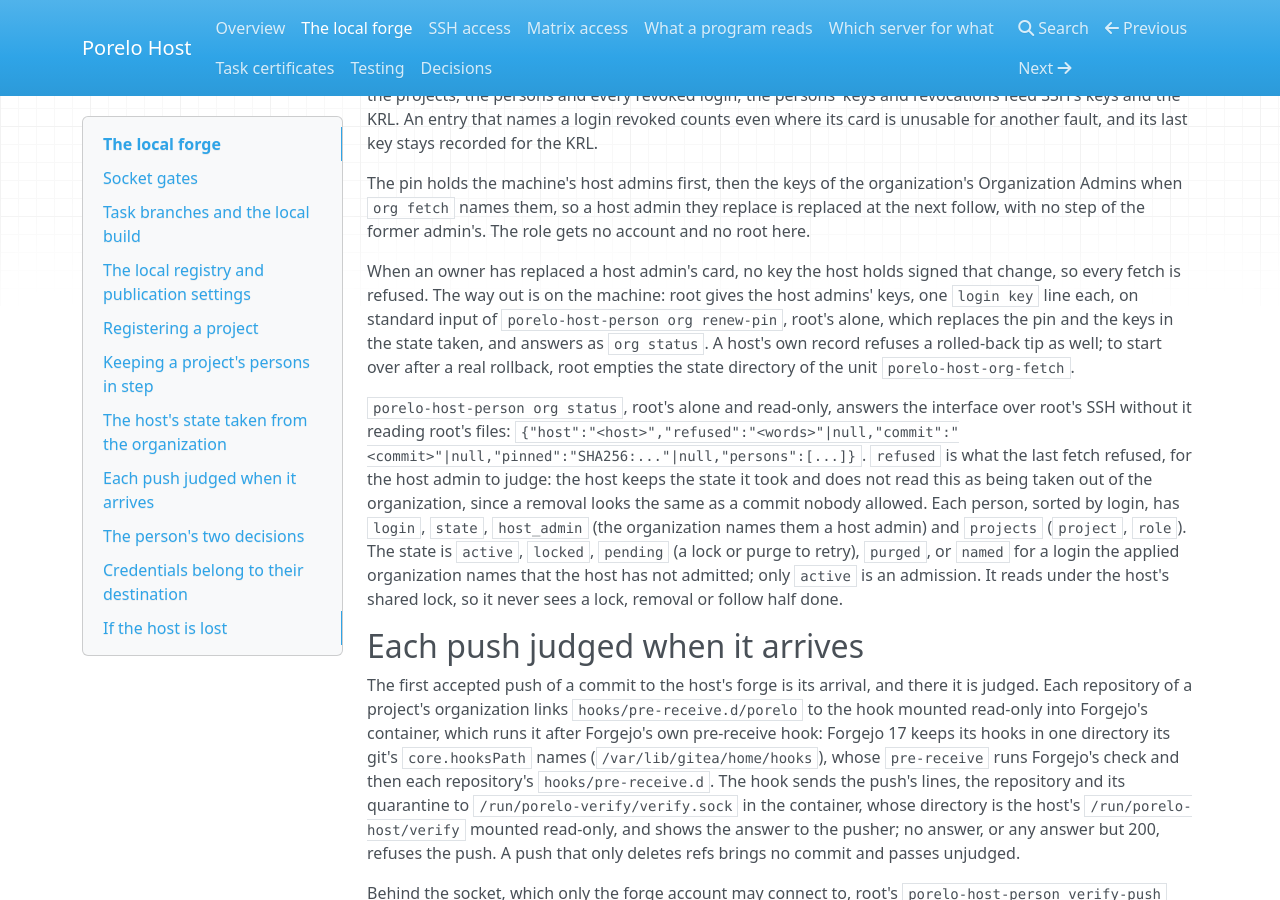
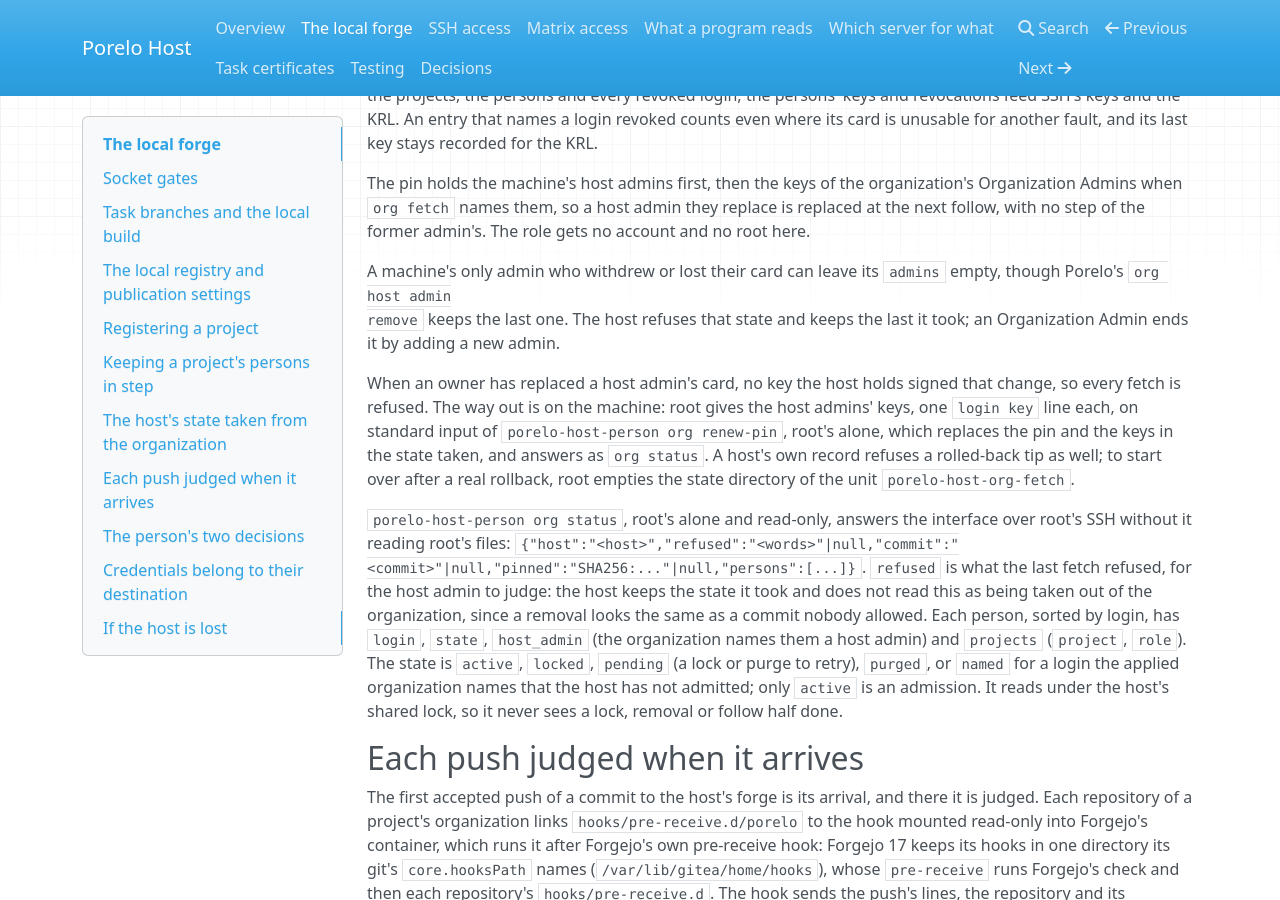
Before and after one commit to porelo-ai/porelo-host, an MkDocs documentation site: the page built from doc/local-forge.md, in a window 1280 px wide and 900 px high, scrolled down 8388 px. Built offline with MkDocs 1.6.1, drawn with Linux system fonts in a browser that asks for light colours; nearby versions of some CDN libraries.

Commit message:
Say what a host does when a machine's admins are left empty [skip ci]
Assisted-by: Claude Code, claude-opus-5-5

```diff
--- a/doc/local-forge.md
+++ b/doc/local-forge.md
@@ -273,6 +273,10 @@ The pin holds the machine's host admins first, then the keys of the organization
 names them, so a host admin they replace is replaced at the next follow, with no step of the former admin's. The role
 gets no account and no root here.
 
+A machine's only admin who withdrew or lost their card can leave its `admins` empty, though Porelo's `org host admin
+remove` keeps the last one. The host refuses that state and keeps the last it took; an Organization Admin ends it by adding
+a new admin.
+
 When an owner has replaced a host admin's card, no key the host holds signed that change, so every fetch is refused.
 The way out is on the machine: root gives the host admins' keys, one `login key` line each, on standard input of
 `porelo-host-person org renew-pin`, root's alone, which replaces the pin and the keys in the state taken, and answers as
```
